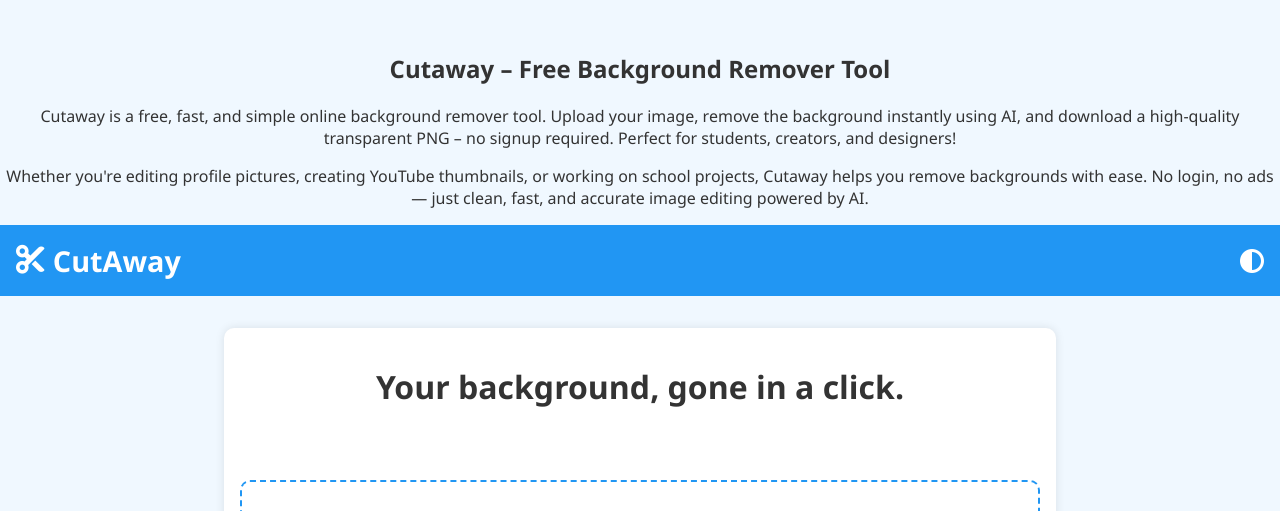
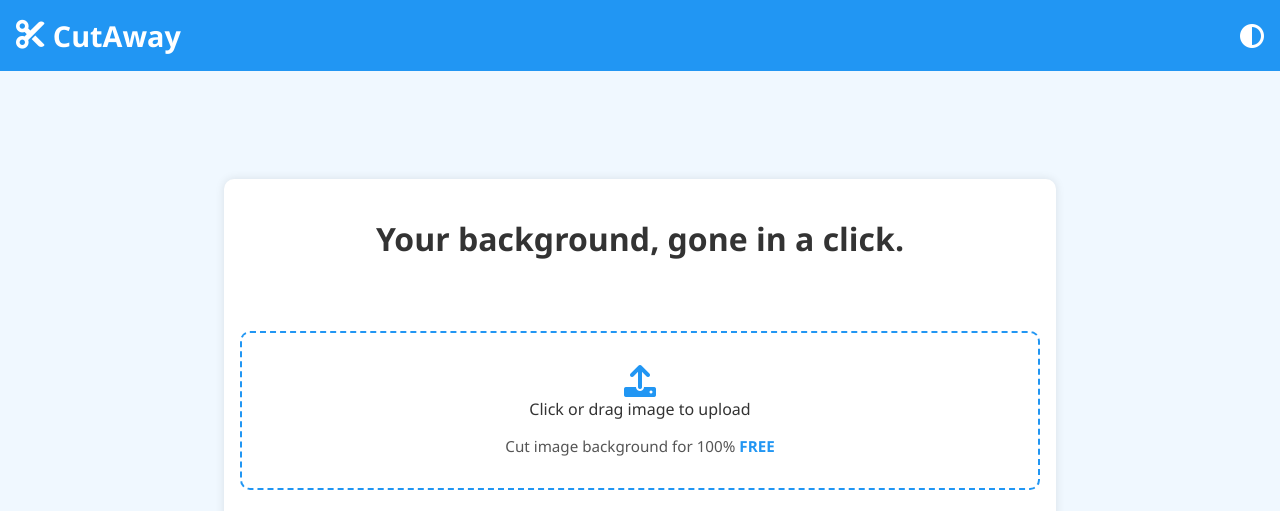
Before and after one commit to KarthikeyanRK2312/cutaway-background-remover, a plain HTML site: page index.html in a window 1280 px wide. Shown: the top 511 px of the page. Drawn offline with Linux system fonts and the light colour scheme.

Commit message:
Update index.html

```diff
--- a/index.html
+++ b/index.html
@@ -5,7 +5,9 @@
   <meta name="viewport" content="width=device-width, initial-scale=1.0"/>
   <title>CutAway - Free Background Remover</title>
   <meta name="google-site-verification" content="cygpdmKNEbT0YnVYoM-nnC8fzh-MGHHmB3qENaokHsg"/>
-  <meta name="description" content="Cutaway is a free and easy online tool to remove image backgrounds instantly. Upload, erase, and download your image with a clean transparent background.">
+  <meta name="description" content="Cutaway is a free and easy online tool to remove image backgrounds instantly. Upload, erase, and download your image with a clean transparent background. It is a free, fast, and simple online background remover tool.
+    Upload your image, remove the background instantly using AI, and download a high-quality transparent PNG – no signup required.
+    Perfect for students, creators, and designers!">
   <link rel="icon" type="image/png" href="favicon.png" />
   <link rel="stylesheet" href="https://cdnjs.cloudflare.com/ajax/libs/font-awesome/6.0.0-beta3/css/all.min.css" />
   <style>
@@ -155,18 +157,6 @@
   </style>
 </head>
 <body>
-  <section class="description" style="text-align:center; margin-top: 2rem;">
-  <h2>Cutaway – Free Background Remover Tool</h2>
-  <p>
-    Cutaway is a free, fast, and simple online background remover tool.
-    Upload your image, remove the background instantly using AI, and download a high-quality transparent PNG – no signup required.
-    Perfect for students, creators, and designers!
-  </p>
-  <p>
-  Whether you're editing profile pictures, creating YouTube thumbnails, or working on school projects,
-  Cutaway helps you remove backgrounds with ease. No login, no ads — just clean, fast, and accurate image editing powered by AI.
-  </p>
-  </section>
   <header>
     <h1><i class="fas fa-cut"></i> CutAway</h1>
     <div class="theme-toggle" id="themeToggle"><i class="fas fa-adjust"></i></div>
```
